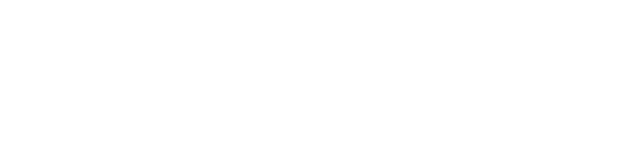
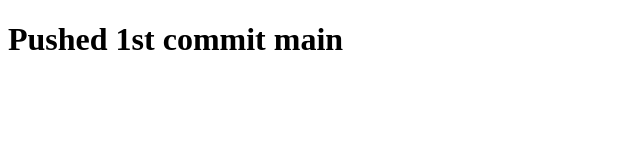
Before and after one commit to ashreekar/funtanta, a plain HTML site: page index.html in a window 1280 px wide. Shown: the whole page, without its empty margins (0-640 px from the left). Drawn offline with Linux system fonts and the light colour scheme.

Commit message:
1st commit main

```diff
--- a/index.html
+++ b/index.html
@@ -6,6 +6,6 @@
     <title>Ashreek A R</title>
 </head>
 <body>
-
+    <h1>Pushed 1st commit main</h1>
 </body>
 </html>
```
